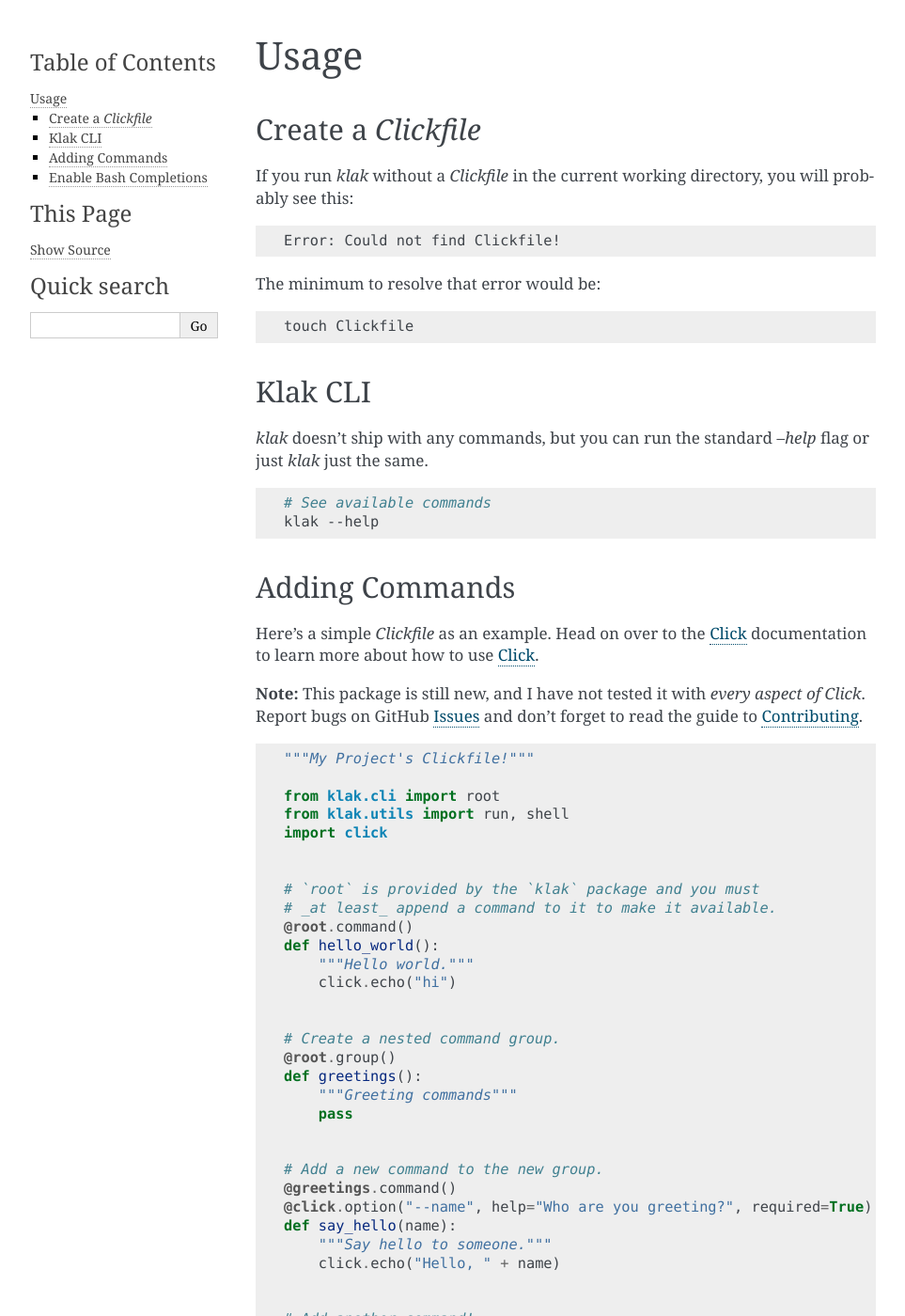
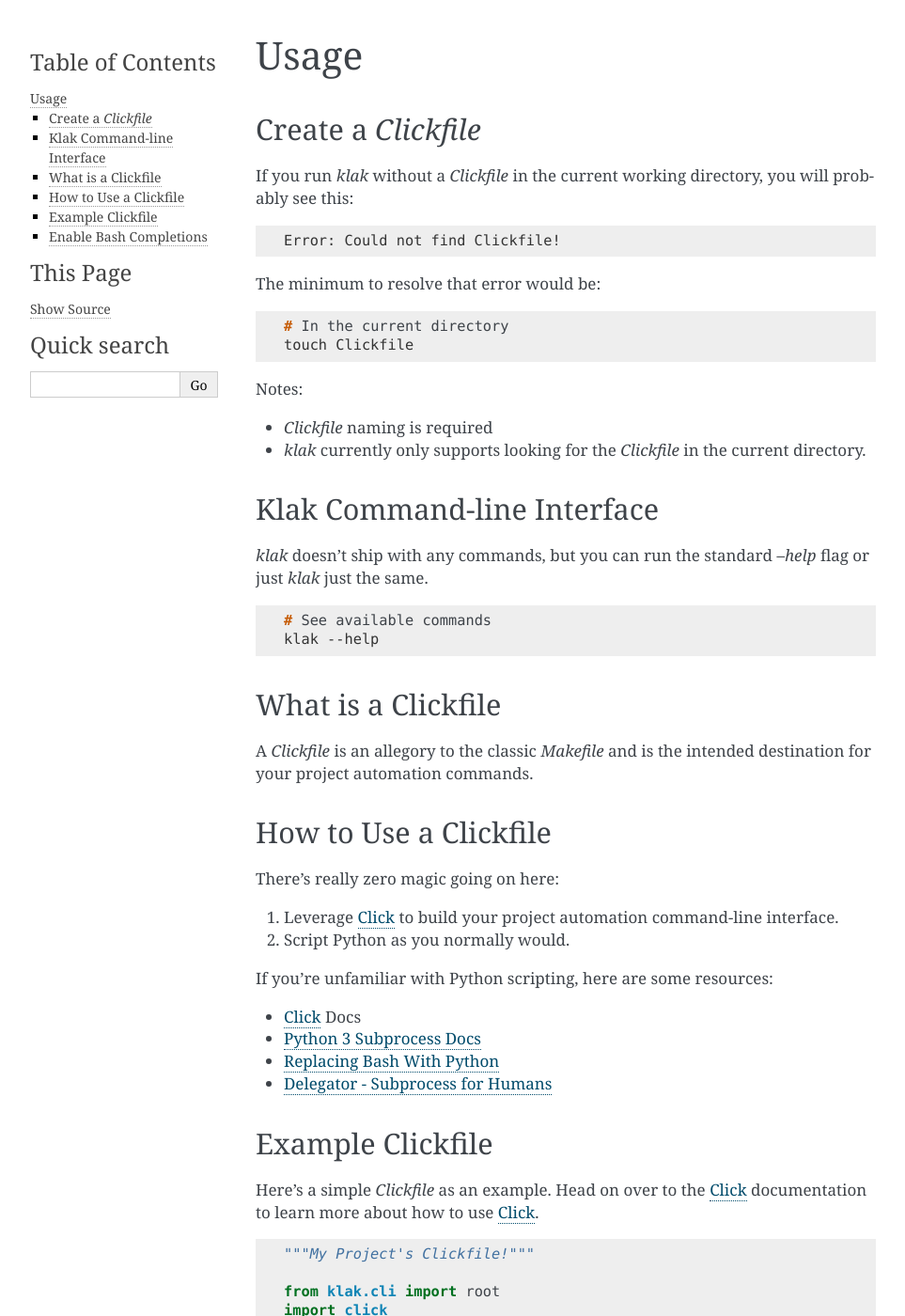
Before and after one commit to aubricus/klak, a Sphinx documentation site: the page built from docs/usage.rst, in a window 1280 px wide and 1400 px high. Shown: the whole window at 94% size, without its empty margins (148-1111 px from the left). Built offline with Sphinx 7.4.7, drawn with Linux system fonts in a browser that asks for light colours; some of the changed text lies outside the part shown.

Commit message:
Release/0.3.0 (#82)
* chore(docs): Fixes #17

* chore(klak): Add click to dev.txt

* refactor(klak): Remove utils shell, run

Fixes #34, Fixes #35

Run, Shell utils never worked correctly; and I do not have time or
patience to write these from scratch. As it turns out; people have
already done this work in projects like Kenneth Reitz's Delegator
(https://github.com/kennethreitz/delegator.py).

* chore(docs): Update docs

* chore(tests): Remove old refs to run, shell

* chore(docs): Remove ref to run, shell in usage.rst

* chore(klak): Update dev.txt, install black

* chore(klak): Black formatting

* fix(klak): Fix mypy version in dev.txt

* chore(docs): Update HISTORY.rst

* refactor(klak): Move editor only requirements into their own file

* fix(klak): Re-encrypt travis

* Bump version: 0.2.4 → 0.3.0

```diff
--- a/docs/conf.py
+++ b/docs/conf.py
@@ -20,9 +20,10 @@
 #
 import os
 import sys
-sys.path.insert(0, os.path.abspath('..'))
+import klak
 
-import klak
+sys.path.insert(0, os.path.abspath(".."))
+
 
 # -- General configuration ---------------------------------------------
 
@@ -32,22 +33,22 @@
 
 # Add any Sphinx extension module names here, as strings. They can be
 # extensions coming with Sphinx (named 'sphinx.ext.*') or your custom ones.
-extensions = ['sphinx.ext.autodoc', 'sphinx.ext.viewcode']
+extensions = ["sphinx.ext.autodoc", "sphinx.ext.viewcode"]
 
 # Add any paths that contain templates here, relative to this directory.
-templates_path = ['_templates']
+templates_path = ["_templates"]
 
 # The suffix(es) of source filenames.
 # You can specify multiple suffix as a list of string:
 #
 # source_suffix = ['.rst', '.md']
-source_suffix = '.rst'
+source_suffix = ".rst"
 
 # The master toctree document.
-master_doc = 'index'
+master_doc = "index"
 
 # General information about the project.
-project = u'klak'
+project = u"klak"
 copyright = u"2018, Aubrey Taylor"
 author = u"Aubrey Taylor"
 
@@ -70,10 +71,10 @@
 # List of patterns, relative to source directory, that match files and
 # directories to ignore when looking for source files.
 # This patterns also effect to html_static_path and html_extra_path
-exclude_patterns = ['_build', 'Thumbs.db', '.DS_Store']
+exclude_patterns = ["_build", "Thumbs.db", ".DS_Store"]
 
 # The name of the Pygments (syntax highlighting) style to use.
-pygments_style = 'sphinx'
+pygments_style = "sphinx"
 
 # If true, `todo` and `todoList` produce output, else they produce nothing.
 todo_include_todos = False
@@ -84,7 +85,7 @@
 # The theme to use for HTML and HTML Help pages.  See the documentation for
 # a list of builtin themes.
 #
-html_theme = 'alabaster'
+html_theme = "alabaster"
 
 # Theme options are theme-specific and customize the look and feel of a
 # theme further.  For a list of options available for each theme, see the
@@ -95,13 +96,13 @@
 # Add any paths that contain custom static files (such as style sheets) here,
 # relative to this directory. They are copied after the builtin static files,
 # so a file named "default.css" will overwrite the builtin "default.css".
-html_static_path = ['_static']
+html_static_path = ["_static"]
 
 
 # -- Options for HTMLHelp output ---------------------------------------
 
 # Output file base name for HTML help builder.
-htmlhelp_basename = 'klakdoc'
+htmlhelp_basename = "klakdoc"
 
 
 # -- Options for LaTeX output ------------------------------------------
@@ -110,15 +111,12 @@
     # The paper size ('letterpaper' or 'a4paper').
     #
     # 'papersize': 'letterpaper',
-
     # The font size ('10pt', '11pt' or '12pt').
     #
     # 'pointsize': '10pt',
-
     # Additional stuff for the LaTeX preamble.
     #
     # 'preamble': '',
-
     # Latex figure (float) alignment
     #
     # 'figure_align': 'htbp',
@@ -128,9 +126,7 @@
 # (source start file, target name, title, author, documentclass
 # [howto, manual, or own class]).
 latex_documents = [
-    (master_doc, 'klak.tex',
-     u'Klak Documentation',
-     u'Aubrey Taylor', 'manual'),
+    (master_doc, "klak.tex", u"Klak Documentation", u"Aubrey Taylor", "manual")
 ]
 
 
@@ -138,11 +134,7 @@
 
 # One entry per manual page. List of tuples
 # (source start file, name, description, authors, manual section).
-man_pages = [
-    (master_doc, 'klak',
-     u'Klak Documentation',
-     [author], 1)
-]
+man_pages = [(master_doc, "klak", u"Klak Documentation", [author], 1)]
 
 
 # -- Options for Texinfo output ----------------------------------------
@@ -151,10 +143,13 @@
 # (source start file, target name, title, author,
 #  dir menu entry, description, category)
 texinfo_documents = [
-    (master_doc, 'klak',
-     u'klak Documentation',
-     author,
-     'klak',
-     'One line description of project.',
-     'Miscellaneous'),
+    (
+        master_doc,
+        "klak",
+        u"klak Documentation",
+        author,
+        "klak",
+        "One line description of project.",
+        "Miscellaneous",
+    )
 ]
--- a/docs/usage.rst
+++ b/docs/usage.rst
@@ -1,5 +1,8 @@
 .. _Click: http://click.pocoo.org/6/
 .. _Issues: https://github.com/aubricus/klak/issues
+.. _Python 3 Subprocess Docs: https://docs.python.org/3/library/subprocess.html
+.. _Replacing Bash With Python: https://github.com/ninjaaron/replacing-bash-scripting-with-python#replacing-sed-grep-awk-etc-python-regex
+.. _Delegator - Subprocess for Humans: https://github.com/kennethreitz/delegator.py
 
 =====
 Usage
@@ -10,41 +13,65 @@
 
 If you run `klak` without a `Clickfile` in the current working directory, you will probably see this:
 
-.. code-block:: bash
+.. code-block:: console
 
     Error: Could not find Clickfile!
 
 The minimum to resolve that error would be:
 
-.. code-block:: bash
+.. code-block:: console
 
+    # In the current directory
     touch Clickfile
 
+Notes:
 
-Klak CLI
---------
+- `Clickfile` naming is required
+- `klak` currently only supports looking for the `Clickfile` in the current directory.
+
+
+Klak Command-line Interface
+---------------------------
 
 `klak` doesn't ship with any commands, but you can run the standard `--help` flag or just `klak` just the same.
 
-.. code-block:: bash
+.. code-block:: console
 
     # See available commands
     klak --help
 
 
-Adding Commands
----------------
+What is a Clickfile
+--------------------
+
+A `Clickfile` is an allegory to the classic `Makefile` and is the intended destination for your project automation commands.
+
+
+How to Use a Clickfile
+----------------------
+
+There's really zero magic going on here:
+
+1. Leverage `Click`_ to build your project automation command-line interface.
+2. Script Python as you normally would.
+
+If you're unfamiliar with Python scripting, here are some resources:
+
+- `Click`_ Docs
+- `Python 3 Subprocess Docs`_
+- `Replacing Bash With Python`_
+- `Delegator - Subprocess for Humans`_
+
+Example Clickfile
+-----------------
 
 Here's a simple `Clickfile` as an example. Head on over to the `Click`_ documentation to learn more about how to use `Click`_.
-
-**Note:** This package is still new, and I have not tested it with *every aspect of Click*. Report bugs on GitHub `Issues`_ and don't forget to read the guide to `Contributing <https://klak.readthedocs.io/en/latest/contributing.html>`_.
 
 .. code-block:: python
 
     """My Project's Clickfile!"""
 
     from klak.cli import root
-    from klak.utils import run, shell
     import click
 
 
@@ -78,27 +105,27 @@
         """Say goodbye to someone."""
         click.echo("Goodbye, " + name)
 
+This file results in the following help string:
 
-    # `klak` also ships with two tiny wrappers around
-    # subprocess; `run` and `shell`
-    # `run` simply calls `subprocess.run` with `check=True` by default
-    # `shell` delegates to `run` but also sets `shell=True` by default
-    @root.command()
-    def ls():
-        """Example utils.shell` usage."""
-        shell("ls -la")
+.. code-block:: console
 
-    @root.command()
-    def ls2():
-        """Example `utils.run` usage."""
-        run(["ls", "-la"])
+    Usage: klak [OPTIONS] COMMAND [ARGS]...
+
+    Click n' Klak.
+
+    Options:
+    --help  Show this message and exit.
+
+    Commands:
+    hello_world  Hello World
+    greetings    Greeting commands
 
 Enable Bash Completions
 -----------------------
 
 You can enable Bash Completions in the standard `Click`_ way:
 
-.. code-block:: bash
+.. code-block:: console
 
     eval "$(_KLAK_COMPLETE=source klak)"
 
--- a/klak/__init__.py
+++ b/klak/__init__.py
@@ -3,5 +3,5 @@
 """Top-level package for klak."""
 
 __author__ = """Aubrey Taylor"""
-__email__ = 'aubricus@gmail.com'
-__version__ = '0.2.4'
+__email__ = "aubricus@gmail.com"
+__version__ = "__version__ = '0.3.0'"
--- a/setup.cfg
+++ b/setup.cfg
@@ -1,5 +1,5 @@
 [bumpversion]
-current_version = 0.2.4
+current_version = 0.3.0
 commit = True
 tag = True
 
```
Also changed, not shown: HISTORY.rst (+7 -0 lines), README.rst (+29 -21 lines), setup.py (+20 -24 lines), .travis.yml, 8 other files.
